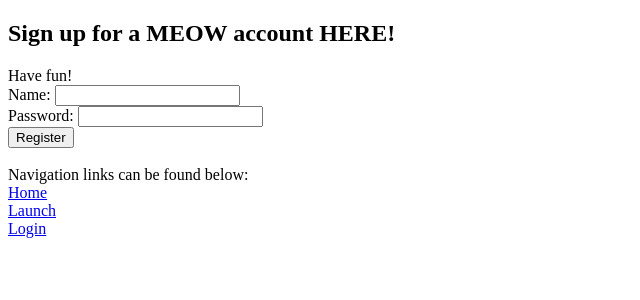
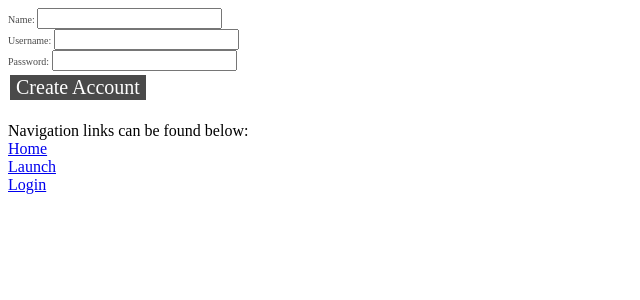
Before and after one commit to nyjc-computing-2324/meow-2024, a Flask app: template templates/register.html in a window 1280 px wide. Shown: the top 300 px of the page, without its empty margins (0-640 px from the left). Run offline with Flask 3, Linux system fonts and the light colour scheme; the template is opened without the code that fills it, so the values that code supplies are empty.

Commit message:
update register

```diff
--- a/templates/register.html
+++ b/templates/register.html
@@ -1,20 +1,25 @@
 <!DOCTYPE html>
 <html>
     <head>
+        <link rel="stylesheet" type="text/css" href="{{ url_for('static', filename='css/style_register.css') }}">
         <title>Register HERE!</title>
     </head>
 
     <body>
-        <h2>Sign up for a MEOW account HERE!</h2>
-        Have fun!
-
         <form action="/register" method="post">
+            <div class="name">
             <label for="user-field">Name:</label>
+            <input id="user-field" type="text" name="name" value=""><br/>
+            </div>
+            <div class="username">
+            <label for="user-field">Username:</label>
             <input id="user-field" type="text" name="username" value=""><br/>
+            </div>
+            <div class="password">
             <label for="pass-field">Password:</label>
             <input id="pass-field" type="password" name="password" value=""><br/>
-            <input type="submit" value="Register">
-
+            </div>
+            <input type="submit" class="create_account" value="Create Account">
             <!-- uty what you want to do for error/success msg -->
 
             {% if error_msg %}
```
